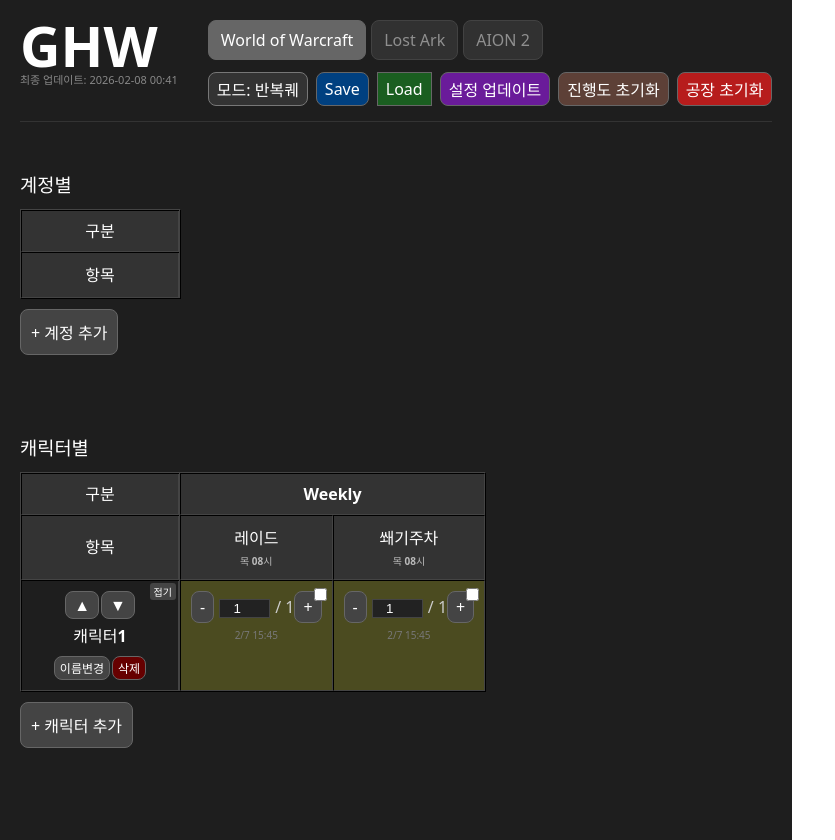
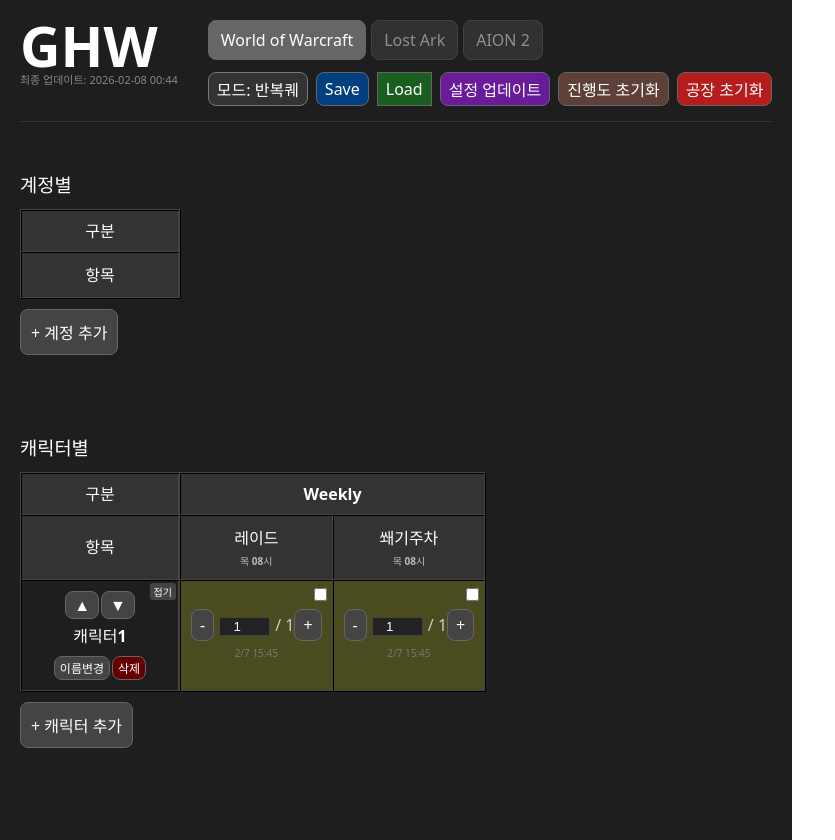
Before and after one commit to totitito/my-app, a React (Vite) app: page / in a window 1280 px wide. Shown: the whole page, without its empty margins (0-835 px from the left). Built offline with nearby package versions, Linux system fonts and the light colour scheme.

Commit message:
숙제 진행도가 상단 정렬되길래 중앙정렬로 다시 수정

```diff
--- a/src/App.jsx
+++ b/src/App.jsx
@@ -647,7 +647,6 @@
               ))}
             </tr>
           </thead>
-
           <tbody>
             {dataList.map((targetName, idx) => {
               const isCollapsed = collapsedChars[targetName]; // 접힘 상태 확인
@@ -730,17 +729,19 @@
 
                     return (
                       <td key={`${idx}-${hw.id}`} style={{
-                        textAlign: "center", padding: "10px",
+                        textAlign: "center",
+                        padding: "10px",
                         backgroundColor: isPending ? "#4b4b20" : "transparent",
                         position: "relative",
-                        verticalAlign: "top"
+                        // 💡 상단 정렬에서 중앙 정렬로 변경
+                        verticalAlign: "middle"
                       }}>
                         <div style={{ position: "absolute", top: "2px", right: "2px" }}>
                           <input type="checkbox" checked={isExcluded} onChange={() => toggleExclude(hw.id, targetName)} />
                         </div>
                         {!isExcluded ? (
                           <>
-                            <div style={{ marginBottom: "5px" }}>
+                            <div style={{ marginBottom: isCollapsed ? "0" : "5px" }}>
                               <button style={btnStyle} onClick={(e) => updateCount(hw.id, targetName, -1, e)}>-</button>
                               <input
                                 type="number"
@@ -751,8 +752,9 @@
                               <span style={{ color: isPending ? "#ccc" : "#888" }}>/ {hw.max}</span>
                               <button style={btnStyle} onClick={(e) => updateCount(hw.id, targetName, 1, e)}>+</button>
                             </div>
-                            {/* 💡 숙제 갱신 일자 (항상 유지) */}
-                            <div style={{ fontSize: "10px", color: "#777", marginTop: "4px" }}>
+
+                            {/* 숙제 갱신 일자: 접었을 때 너무 빽빽하면 보이지 않게 하거나, 그대로 두려면 아래 조건 유지 */}
+                            <div style={{ fontSize: "10px", color: "#777", marginTop: isCollapsed ? "2px" : "4px" }}>
                               {formatDate(hw.lastUpdated?.[targetName])}
                             </div>
                           </>
@@ -788,7 +790,7 @@
           <div style={{ flexShrink: 0 }}>
             <h1 style={{ margin: 0, fontSize: "56px", lineHeight: "0.9", fontWeight: "bold" }}>GHW</h1>
             <div style={{ fontSize: "11px", color: "#888", marginTop: "2px", whiteSpace: "nowrap" }}>
-              최종 업데이트: 2026-02-08 00:41
+              최종 업데이트: 2026-02-08 00:44
             </div>
           </div>
 
```
